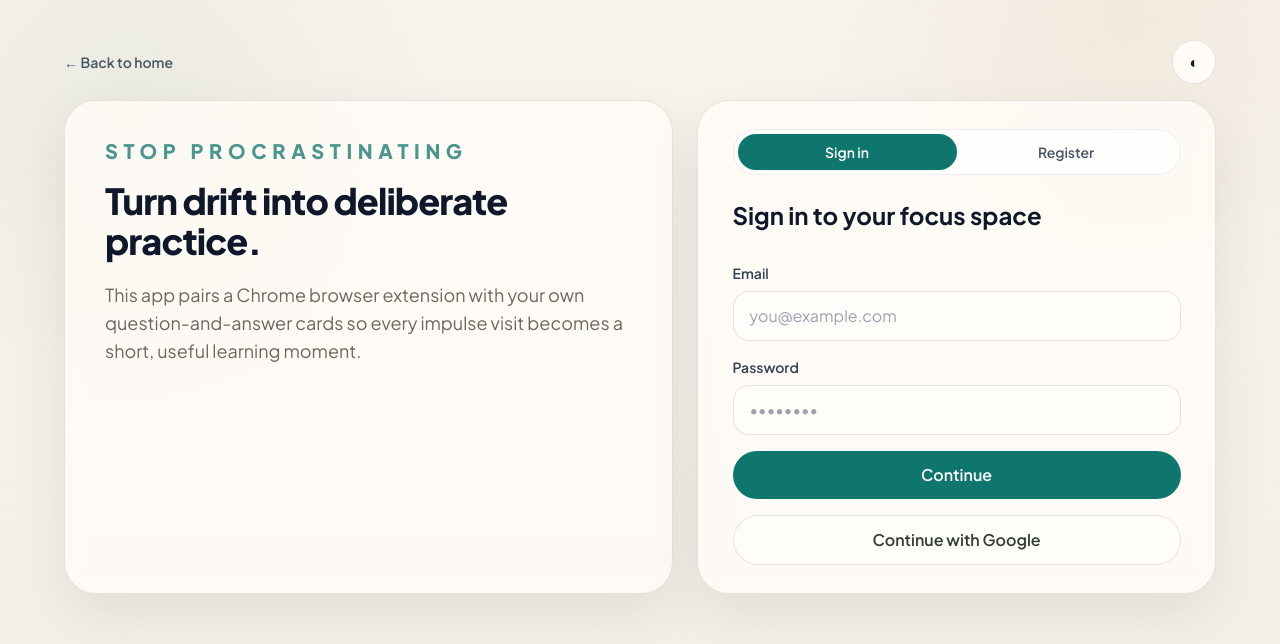
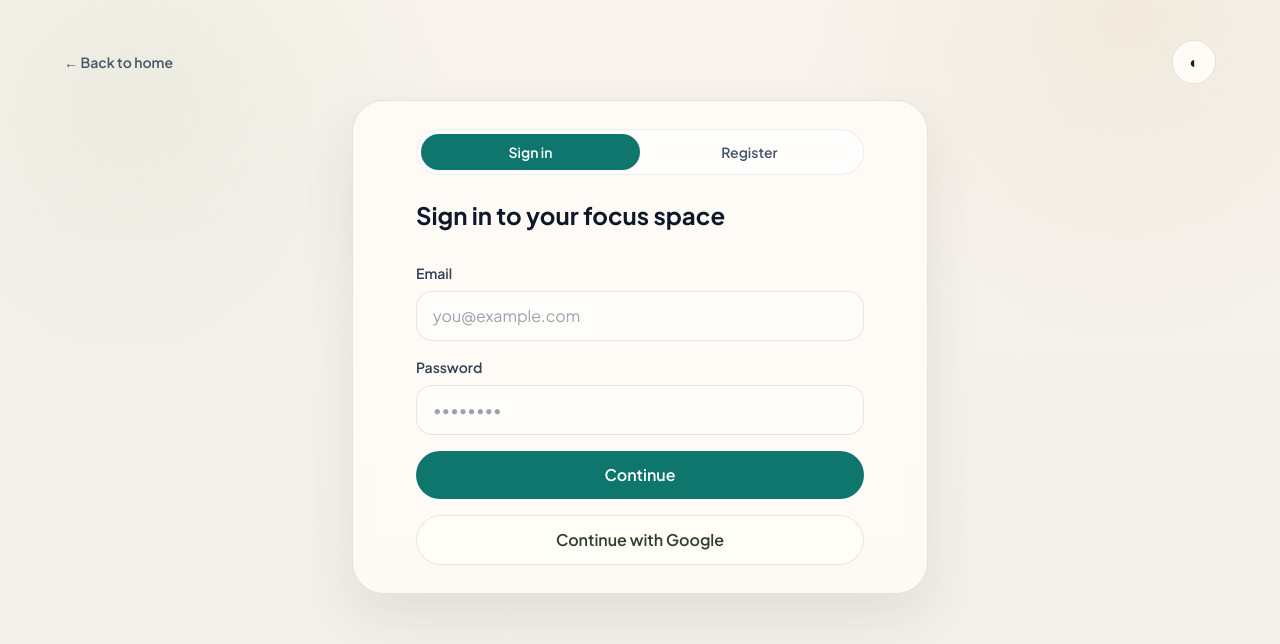
Before and after one commit to MBrock29/stop-procrastinating, a React (Vite) app: page /login in a window 1280 px wide. Shown: the top 644 px of the page. Built offline with nearby package versions, Linux system fonts and the light colour scheme; no server answers.

Commit message:
style: simplify login page layout

```diff
--- a/src/views/LoginPage.tsx
+++ b/src/views/LoginPage.tsx
@@ -81,20 +81,7 @@ export function LoginPage() {
         </button>
       </div>
 
-      <div className="mx-auto grid max-w-6xl gap-6 lg:grid-cols-[1.08fr_0.92fr]">
-        <section className="panel overflow-hidden px-8 py-8 sm:px-10 sm:py-9">
-          <p className="text-lg font-extrabold uppercase tracking-[0.28em] text-reef/75 sm:text-xl">
-            Stop Procrastinating
-          </p>
-          <h1 className="mt-4 max-w-2xl text-3xl font-extrabold tracking-tight text-ink dark:text-white sm:text-4xl">
-            Turn drift into deliberate practice.
-          </h1>
-          <p className="muted-copy mt-5 max-w-2xl text-base leading-7 sm:text-lg">
-            This app pairs a Chrome browser extension with your own question-and-answer
-            cards so every impulse visit becomes a short, useful learning moment.
-          </p>
-        </section>
-
+      <div className="mx-auto max-w-xl">
         <section className="panel px-6 py-7 sm:px-8">
           <div className="mx-auto max-w-md">
             <div className="flex rounded-full border border-slate-200/70 bg-white/70 p-1 dark:border-white/10 dark:bg-white/5">
```
